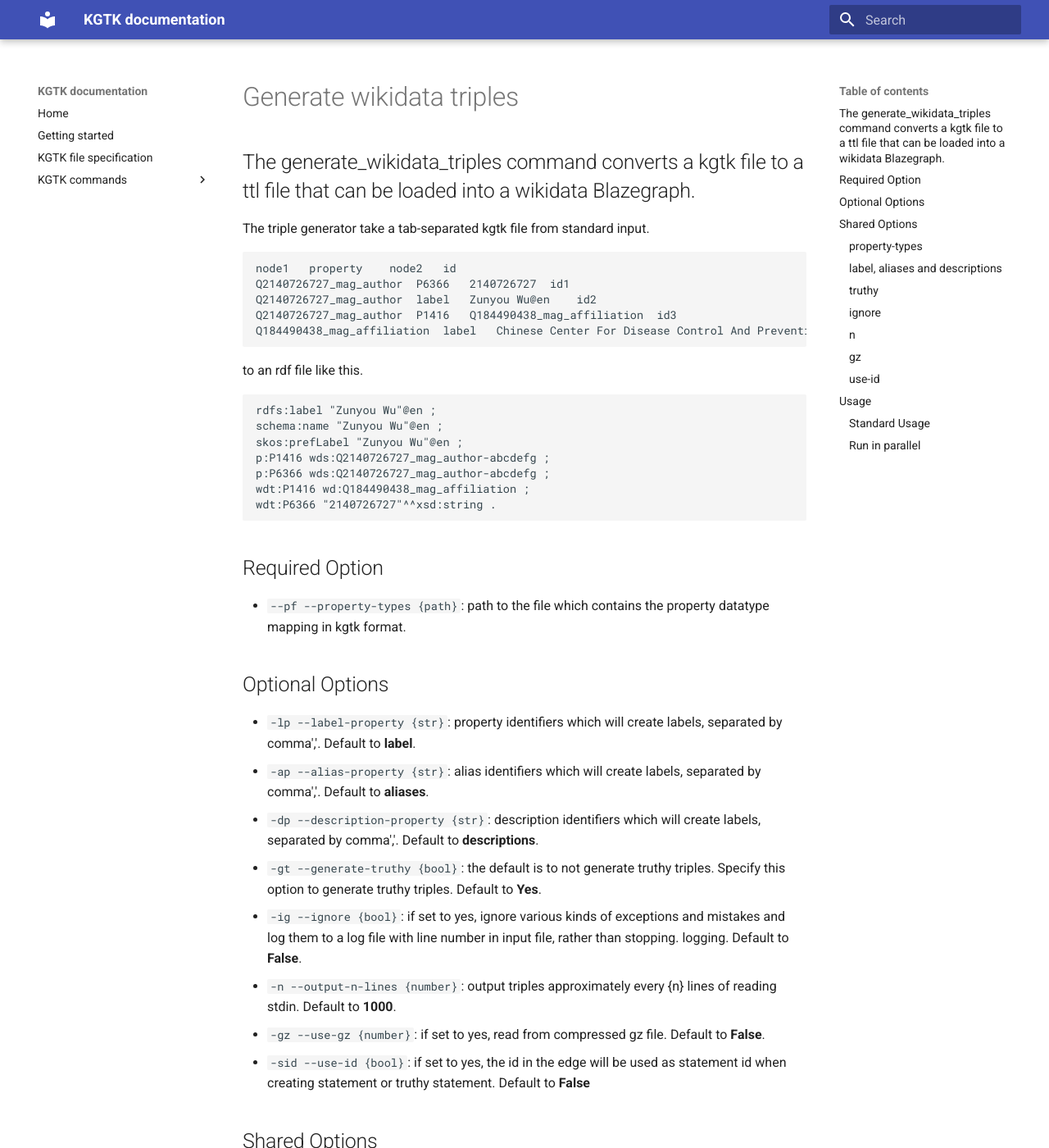
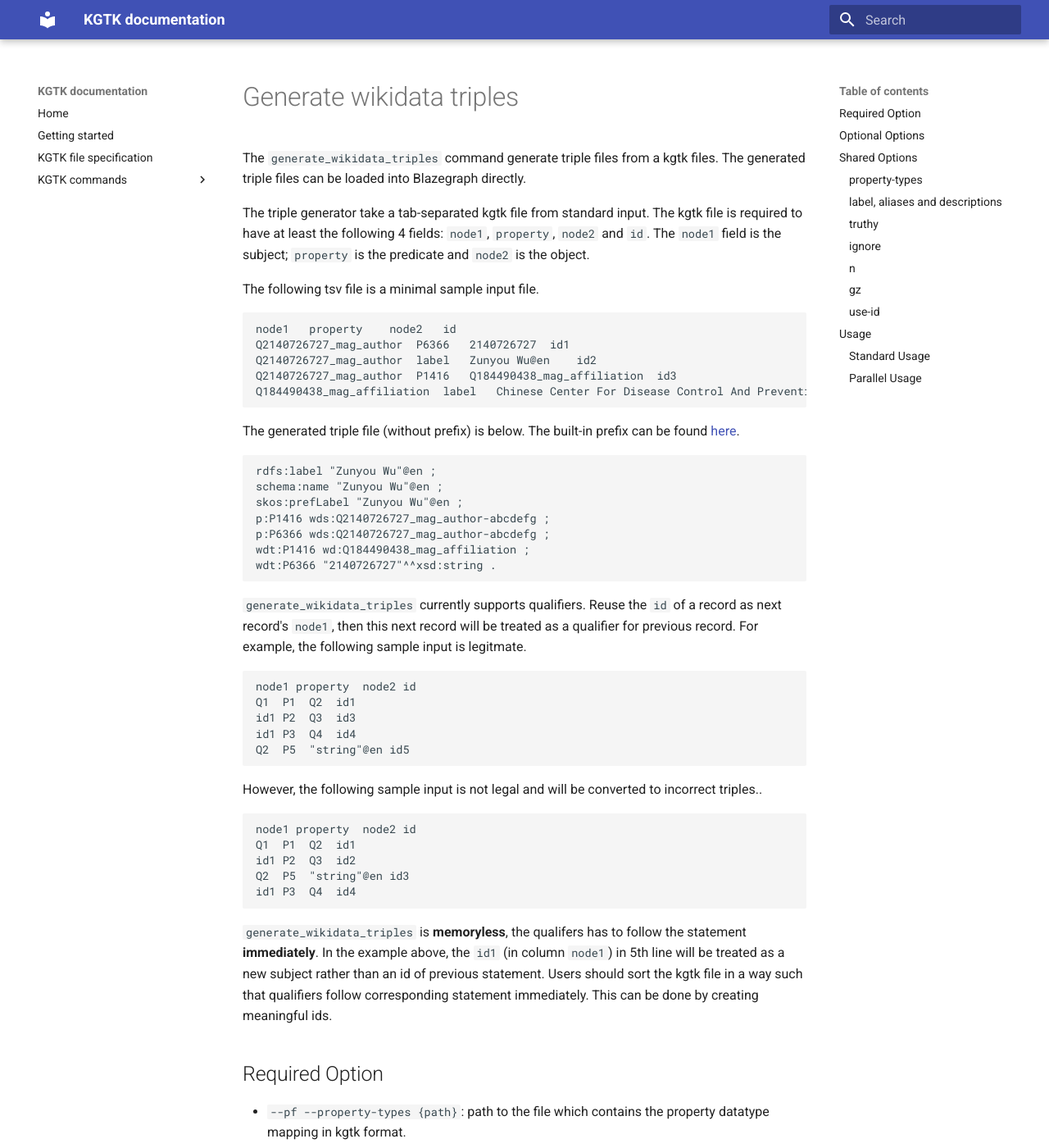
Before and after one commit to usc-isi-i2/kgtk, an MkDocs documentation site: the page built from docs/generate_wikidata_triples.md, in a window 1280 px wide and 1400 px high. Shown: the whole window at 82% size. Built offline with MkDocs 1.6.1 and Material for MkDocs 9.7.7, drawn with Linux system fonts in a browser that asks for light colours; some of the changed text lies outside the part shown.

Commit message:
Update generate_wikidata_triples.md

````diff
--- a/docs/generate_wikidata_triples.md
+++ b/docs/generate_wikidata_triples.md
@@ -1,6 +1,9 @@
-## The generate_wikidata_triples command converts a kgtk file to a ttl file that can be loaded into a wikidata Blazegraph.
+The `generate_wikidata_triples` command generate triple files from a kgtk files. The generated triple files can be loaded into Blazegraph directly.
 
-The triple generator take a tab-separated kgtk file from standard input.
+The triple generator take a tab-separated kgtk file from standard input. The kgtk file is required to have at least the following 4 fields: `node1`, `property`, `node2` and `id`. The `node1` field is the subject; `property` is the predicate and `node2` is the object.
+
+The following tsv file is a minimal sample input file.
+
 ```
 node1	property	node2	id
 Q2140726727_mag_author	P6366	2140726727	id1
@@ -8,7 +11,7 @@
 Q2140726727_mag_author	P1416	Q184490438_mag_affiliation	id3
 Q184490438_mag_affiliation	label	Chinese Center For Disease Control And Prevention@en	id4
 ```
-to an rdf file like this.
+The generated triple file (without prefix) is below. The built-in prefix can be found [here](https://github.com/usc-isi-i2/etk/blob/master/etk/wikidata/__init__.py).
 
 ```
 rdfs:label "Zunyou Wu"@en ;
@@ -20,6 +23,27 @@
 wdt:P6366 "2140726727"^^xsd:string .
 
 ```
+
+`generate_wikidata_triples` currently supports qualifiers. Reuse the `id` of a record as next record's `node1`, then this next record will be treated as a qualifier for previous record. For example, the following sample input is legitmate.
+
+```
+node1 property  node2 id
+Q1  P1  Q2	id1
+id1 P2  Q3  id3
+id1 P3  Q4  id4
+Q2  P5  "string"@en id5
+```
+
+However, the following sample input is not legal and will be converted to incorrect triples..
+
+```
+node1 property  node2 id
+Q1  P1  Q2	id1
+id1 P2  Q3  id2
+Q2  P5  "string"@en id3
+id1 P3  Q4  id4
+```
+`generate_wikidata_triples` is **memoryless**, the qualifers has to follow the statement **immediately**. In the example above, the `id1` (in column `node1`) in 5th line will be treated as a new subject rather than an id of previous statement. Users should sort the kgtk file in a way such that qualifiers follow corresponding statement immediately. This can be done by creating meaningful ids.
 
 
 ## Required Option
@@ -58,7 +82,14 @@
 P501	property_type	item
 P502	property_type	string
 ```
-The header line is necessary. If property *P493* is used in the input kgtk file, then the edge `P493	property_type	external-identifier` must exists in the `example_prop.tsv` to tell triple generator that the object of `P493` is an external-identifier. If `p495` is used in the input kgtk file, then the object of `P495` will be treated as an entity.
+
+The header line is necessary. If property *P493* is used in the input kgtk file, then the edge `P493	property_type	external-identifier` must exists in the `example_prop.tsv` to tell triple generator that the object of `P493` is an `external-identifier`. On another hand If `p495` is used in the input kgtk file, then the object of `P495` will be treated as an entity.
+
+User can also define properties in the input kgtk file with the following syntax. The `data_type` syntax indicates a new property is defined. Note that any usage of `P20200101` must appear after the definition in the kgtk file or `P20200101` will be incorrectly treated as `item`.
+
+```
+P20200101 data_type string
+```
 
 ### label, aliases and descriptions
 
@@ -103,7 +134,7 @@
 
 ```
 
-### Run in parallel
+### Parallel Usage
 
 You can split the input files into several smaller pieces and run the command simultaneuously.
 
@@ -112,3 +143,5 @@
 ```bash
 ls *tsv | parallel -j+0 --eta 'kgtk generate_wikidata_triples -pf example_props.tsv -n 1000 -ig no --debug -gt yes < {} > {.}.ttl'
 ```
+
+Attention: split a large tsv file into small tsv files directly may make qualifier edges statementless. The header `node1 property  node2 id` needs to be inserted at the beginning of splited files as well.
````
